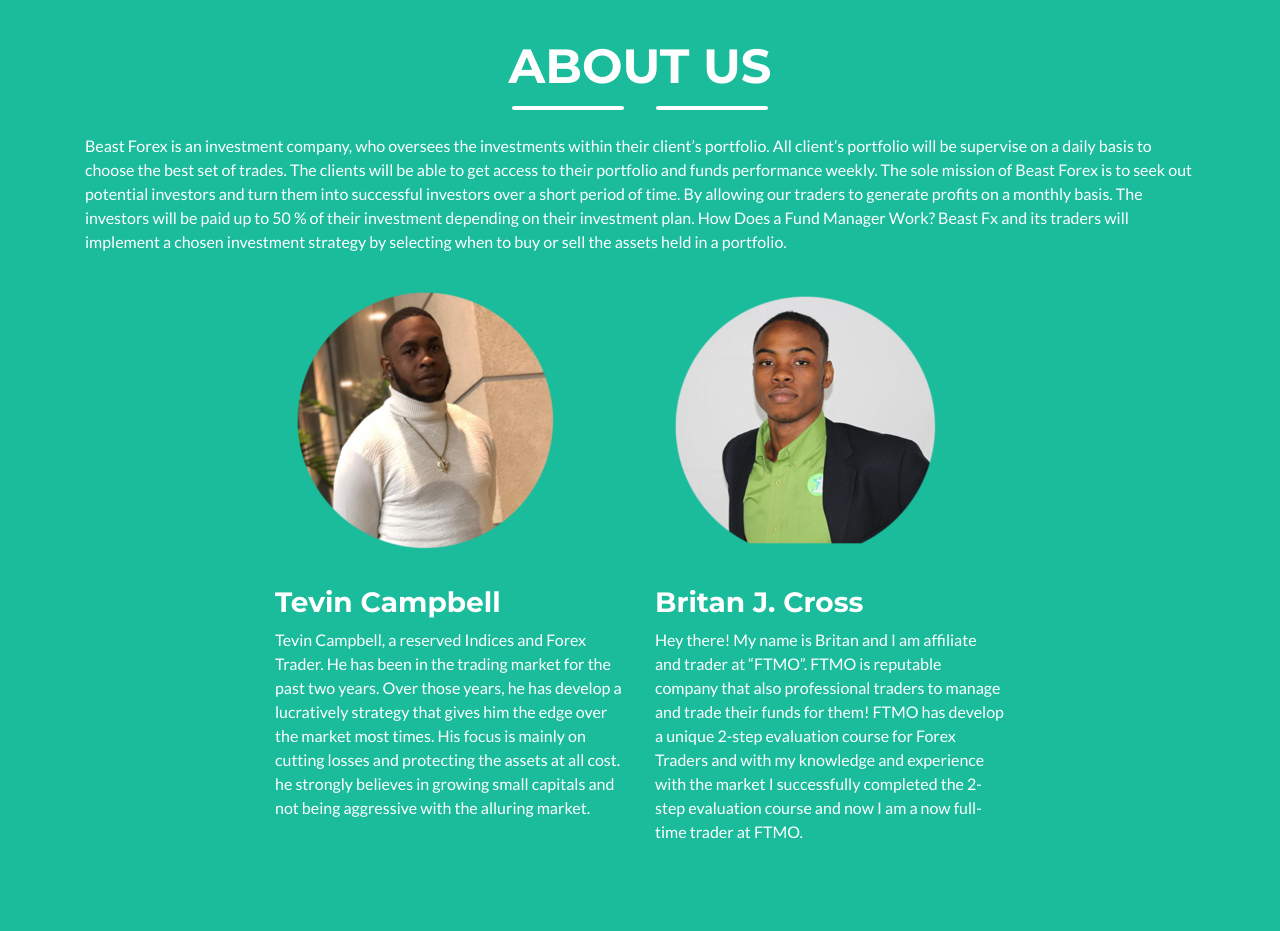
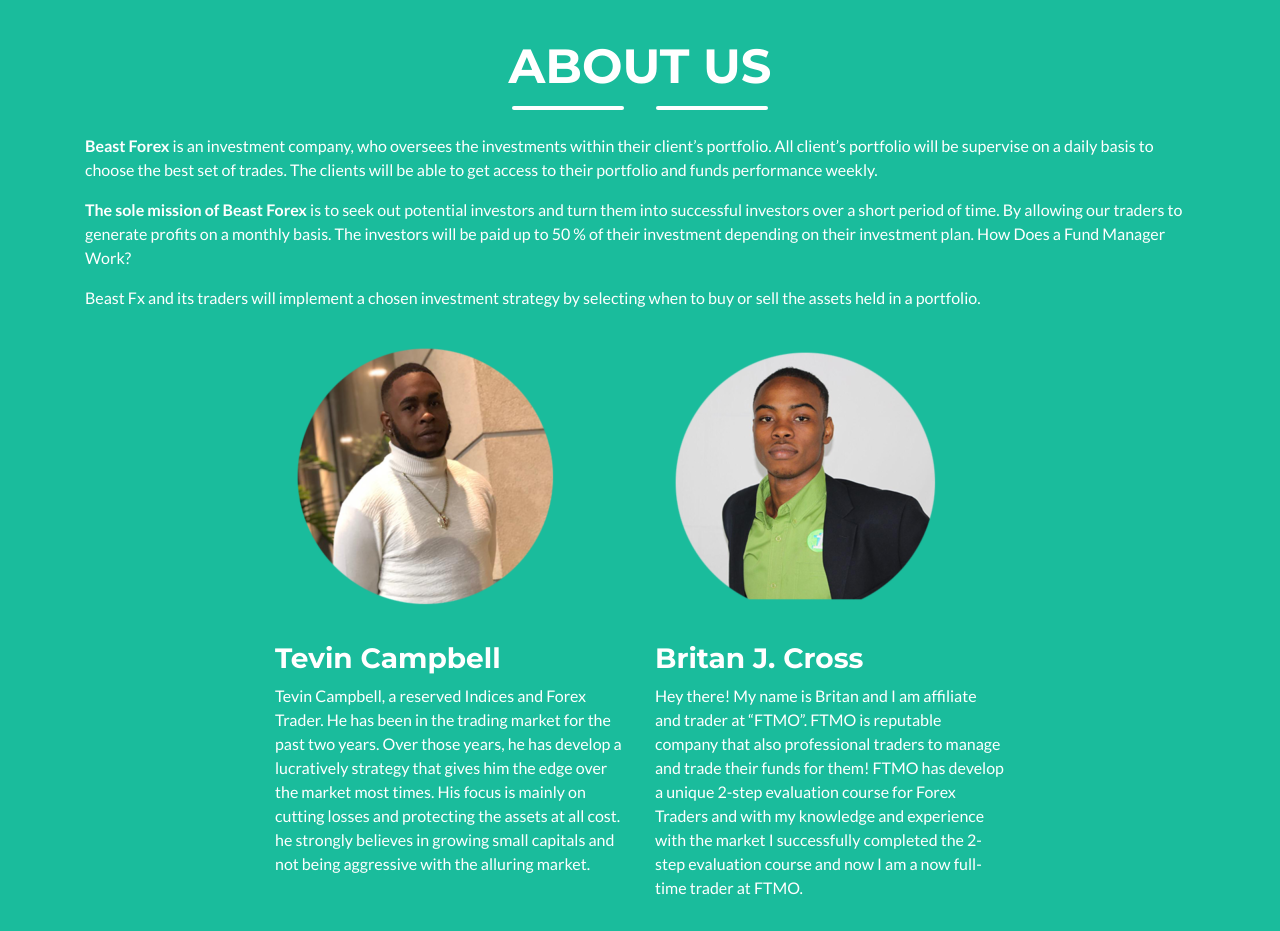
Before and after one commit to Beastforex/beastforex.github.io, a website: page index.html in a window 1280 px wide. Shown: the part 1020-1951 px from the top of the page. Drawn offline with nearby package versions, Linux system fonts and the light colour scheme; files that its build step writes are made by us from their sources.

Commit message:
Update index.html

```diff
--- a/index.html
+++ b/index.html
@@ -105,11 +105,12 @@
 
       <!-- About Section Content -->
 
-     <p>Beast Forex is an investment company, who oversees the investments within their client’s portfolio. All client’s portfolio will be supervise on a daily basis to choose the best set of trades. The clients will be able to get access to their portfolio and funds performance weekly.
-        The sole mission of Beast Forex is to seek out potential investors and turn them into successful investors over a short period of time. By allowing our traders to generate profits on a monthly basis. The investors will be paid up to 50 % of their investment depending on their investment plan.
+     <p><b>Beast Forex</b> is an investment company, who oversees the investments within their client’s portfolio. All client’s portfolio will be supervise on a daily basis to choose the best set of trades. The clients will be able to get access to their portfolio and funds performance weekly.</p>
+        <p>
+        <b>The sole mission of Beast Forex</b> is to seek out potential investors and turn them into successful investors over a short period of time. By allowing our traders to generate profits on a monthly basis. The investors will be paid up to 50 % of their investment depending on their investment plan.
 
-How Does a Fund Manager Work?
-Beast Fx and its traders will implement a chosen investment strategy by selecting when to buy or sell the assets held in a portfolio.</p>
+<h7>How Does a Fund Manager Work?</h7>
+<p>Beast Fx and its traders will implement a chosen investment strategy by selecting when to buy or sell the assets held in a portfolio.</p>
 
 
 
```
